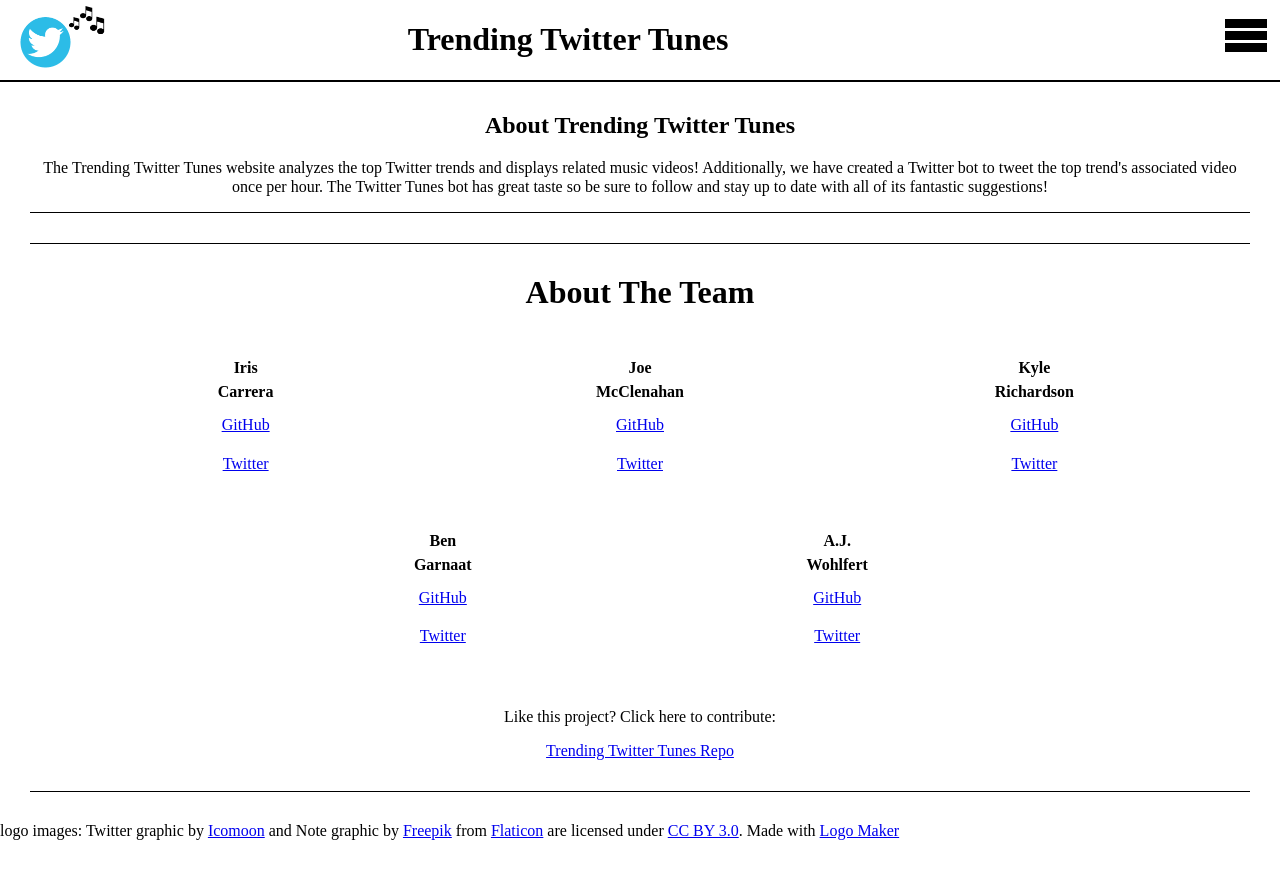
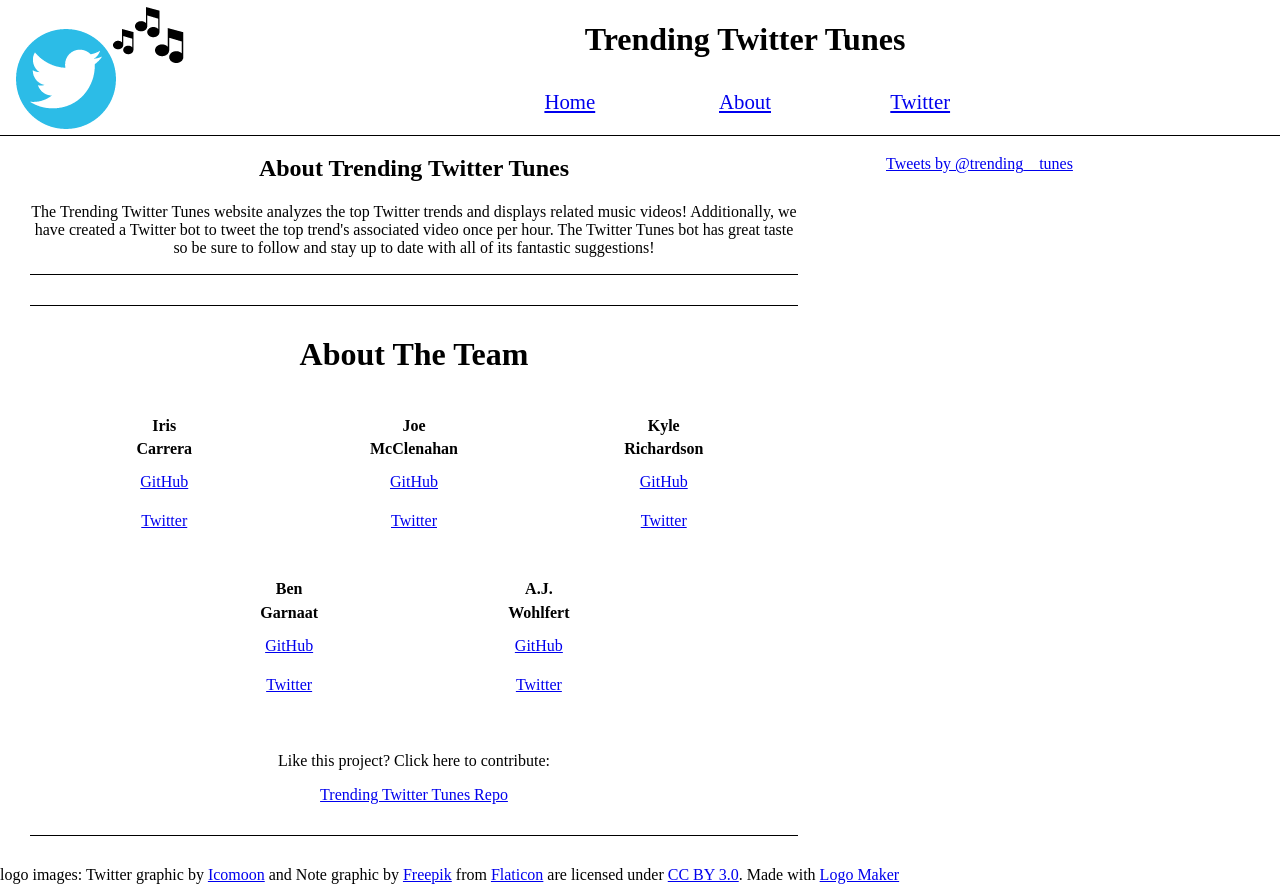
Before and after one commit to icarrera/twitter-tunes, a Python web app: template twitter_tunes/templates/index.jinja2 in a window 1280 px wide. Before the commit the page ends 840 px from the top, so only its background shows below. Run offline with Jinja, Linux system fonts and the light colour scheme; the template is opened without the code that fills it, so the values that code supplies are empty; some libraries are stand-ins or nearby versions; some web fonts are replaced.

Commit message:
basic desktop css.

```diff
--- a/twitter_tunes/static/base.css
+++ b/twitter_tunes/static/base.css
@@ -1,3 +1,19 @@
+/*
+COLOR PALETTE:
+  BACKGROUND:  #F5F8FA
+  BORDER:  #E1E8ED
+  IFRMAE BACKGROUND:  #777
+  NICE COLOR (BLUE):  #95C7FE
+  PRIMARY (twitter):  #409AFF
+  NICE COLOR (PURP):  #7B46FF
+
+
+  POTENTIAL TEXT: 95C7FE (light blue tinge of grey)
+  NICE PURPLE ONE:  7B46FF (nice purple)
+  POTENTIAL RED:  FF0D00
+*/
+
+
 .clearfix {
   clear: both;
 }
@@ -39,6 +55,23 @@ h4 {
   margin: 5px;
 }
 
+
+/* ==================== MEDIA QUERY: 640px ==================== */
+
 @media only screen and (min-width: 640px) {
 
+  header {
+    width: 100%;
+    position: fixed;
+    top: 0;
+    background: #fff
+  }
+
+  hgroup {
+    border-bottom: none;
+  }
+
+  hgroup > h1 {
+    width: 60%;
+  }
 }
--- a/twitter_tunes/static/layout.css
+++ b/twitter_tunes/static/layout.css
@@ -1,3 +1,11 @@
+.header_mobile {
+  display: block;
+}
+
+.header_desktop {
+  display: none;
+}
+
 hgroup > img {
   display: inline;
   width: 20%;
@@ -74,3 +82,74 @@ iframe {
 #contribute {
   margin: 30px;
 }
+
+
+/* ==================== MEDIA QUERY: 640px ==================== */
+
+@media only screen and (min-width: 640px) {
+
+  .header_mobile {
+    display: none;
+  }
+
+  .header_desktop {
+    display: block;
+  }
+
+  header > img {
+    display: inline;
+    width: 20%;
+    max-width: 200px;
+    min-width: 100px;
+    float: left;
+    padding: 5px;
+  }
+
+  header > h1 {
+    text-align: center;
+    display: block;
+  }
+
+  .icon-menu {
+    display: none;
+  }
+
+  nav > ul {
+    display: block;
+    text-align: center;
+  }
+
+
+  .nav_li {
+    display: inline-block;
+    width: auto;
+    text-align: center;
+    font-size: 1.3em;
+    background: none;
+    padding: 10px;
+    /*margin: 10px 5%;*/
+    min-width: 100px;
+    margin: 0 2%;
+  }
+
+  .header_offset {
+    margin-top: 155px;
+  }
+
+  aside {
+    display: block;
+    width: 30%;
+    height: 500px;
+    right: 10px;
+    position: fixed;
+  }
+
+  #twitter_feed {
+    height: 400px;
+  }
+
+  #blurbabout, #trends, #aboutus {
+    width: 60%;
+  }
+
+}
--- a/twitter_tunes/static/style.css
+++ b/twitter_tunes/static/style.css
@@ -21,6 +21,7 @@ header > h1 {
   text-align: center;
   display: block;
 }
+
 ul {
   text-align: center;
   padding: 0;
--- a/twitter_tunes/templates/index.jinja2
+++ b/twitter_tunes/templates/index.jinja2
@@ -12,10 +12,12 @@
   </head>
   <body>
     <header>
-      <hgroup>
+      <hgroup class="header_mobile">
         <img src="../static/drawing.png" alt="Twitter Tunes Logo" />
         <h1>Trending Twitter Tunes</h1>
       </hgroup>
+      <img class="header_desktop" src="../static/drawing.png" alt="Twitter Tunes Logo" />
+      <h1 class="header_desktop">Trending Twitter Tunes</h1>
       <nav>
         <div class="icon-menu"></div>
         <ul id="nav_ul">
@@ -26,13 +28,7 @@
       </nav>
     </header>
     <div class="clearfix"></div>
-    <section id="blurbabout">
-      <h2>About Trending Twitter Tunes</h2>
-      <p>
-          The Trending Twitter Tunes website analyzes the top Twitter trends and displays related music videos!
-          Additionally, we have created a Twitter bot to tweet the top trend's associated video once per hour.  The Twitter Tunes bot has great taste so be sure to follow and stay up to date with all of its fantastic suggestions!
-      </p>
-    </section>
+    <div class="header_offset"></div>
     <aside id="bot_feed">
       <div id="twitter_feed">
           <a class="twitter-timeline" href="https://twitter.com/trending__tunes" data-widget-id="714960085567426560">Tweets by @trending__tunes</a>
@@ -42,6 +38,13 @@
           </script>
       </div>
     </aside>
+    <section id="blurbabout">
+      <h2>About Trending Twitter Tunes</h2>
+      <p>
+        The Trending Twitter Tunes website analyzes the top Twitter trends and displays related music videos!
+        Additionally, we have created a Twitter bot to tweet the top trend's associated video once per hour.  The Twitter Tunes bot has great taste so be sure to follow and stay up to date with all of its fantastic suggestions!
+      </p>
+    </section>
     <section id="trends">
       <ul>
         {% for trend in trends %}
```
Also changed, not shown: twitter_tunes/static/module.css (+7 -0 lines).
